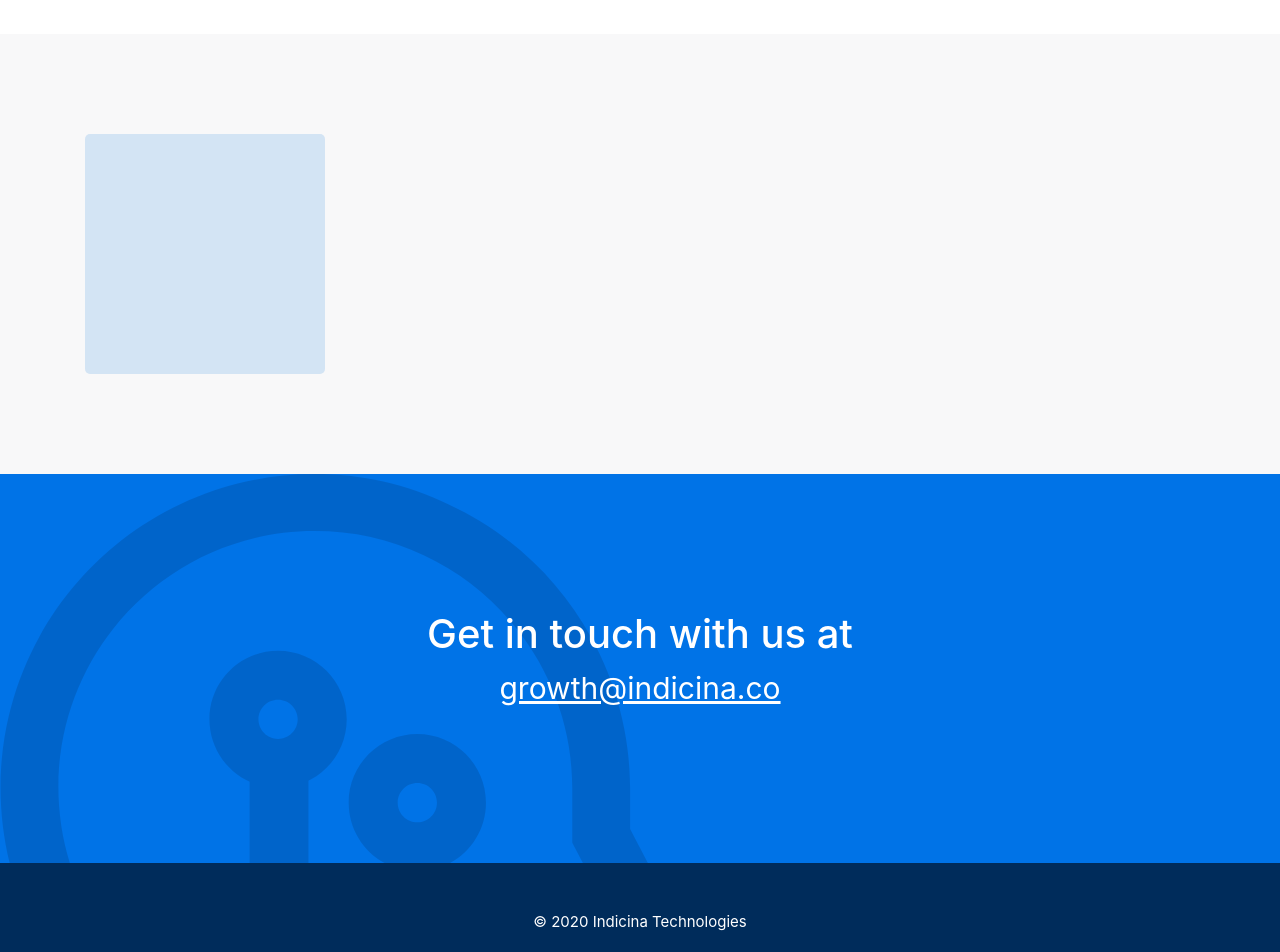
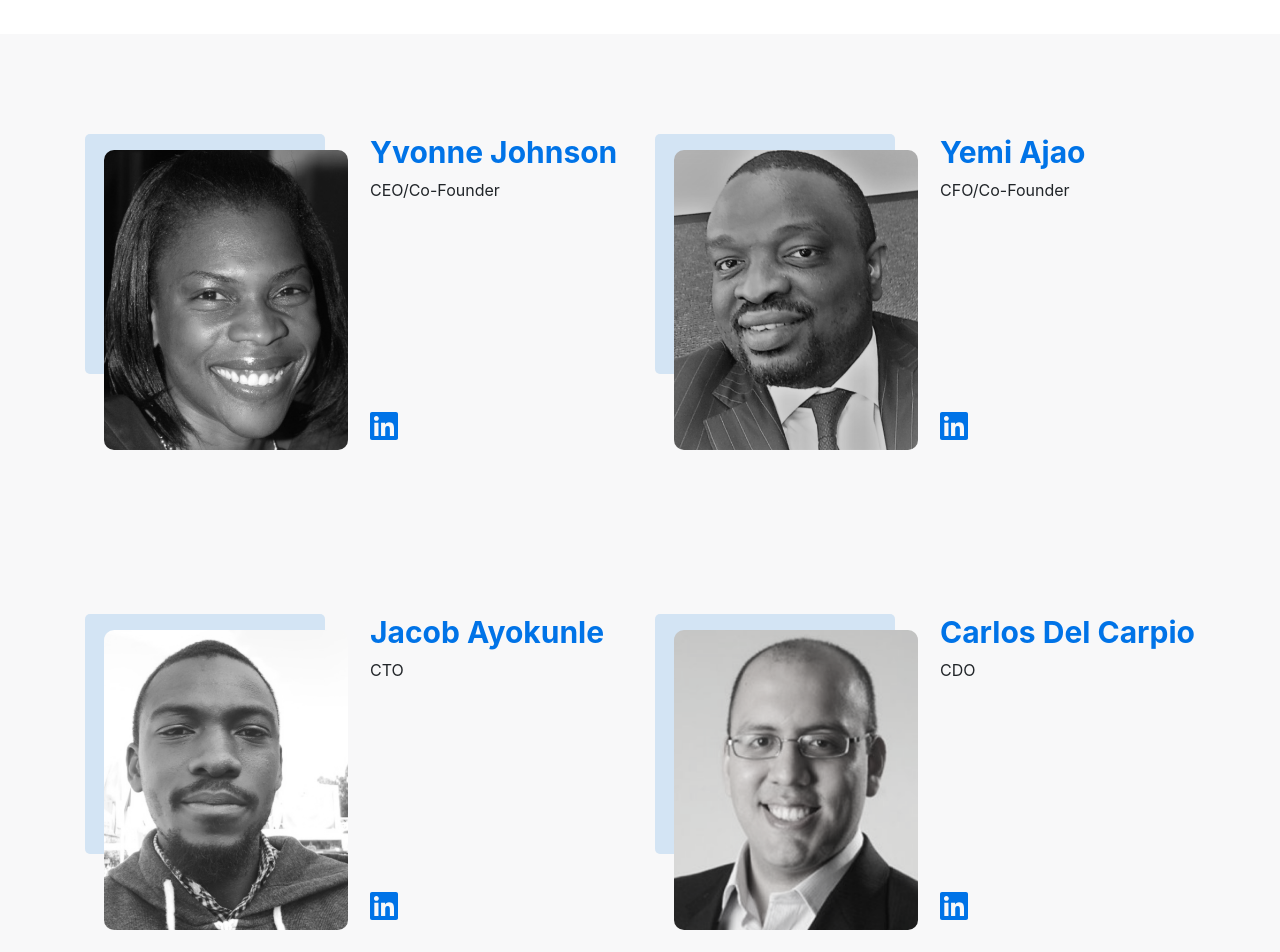
Before and after one commit to jideabdqudus/indicina, a React (Create React App) app: page /team in a window 1280 px wide. Shown: the part 380-1332 px from the top of the page. Built offline with nearby package versions, Linux system fonts and the light colour scheme.

Commit message:
Added Commit

```diff
--- a/package.json
+++ b/package.json
@@ -4,6 +4,10 @@
   "private": true,
   "dependencies": {
     "@ant-design/icons": "^4.2.2",
+    "@fortawesome/fontawesome-svg-core": "^1.2.30",
+    "@fortawesome/free-brands-svg-icons": "^5.14.0",
+    "@fortawesome/free-solid-svg-icons": "^5.14.0",
+    "@fortawesome/react-fontawesome": "^0.1.11",
     "@testing-library/jest-dom": "^4.2.4",
     "@testing-library/react": "^9.3.2",
     "@testing-library/user-event": "^7.1.2",
--- a/src/components/Members.js
+++ b/src/components/Members.js
@@ -1,14 +1,165 @@
-import React from 'react'
-import {Container} from 'reactstrap'
+import React from "react";
+import { Container, Row, Col } from "reactstrap";
+import Yvonne from "../assets/yvonne-johnson.png";
+import Yemi from "../assets/yemi-ajao.png";
+import Jacob from "../assets/jacob-ayokunle.png";
+import Carlos from "../assets/carlos-del-carpio.png";
+import { FontAwesomeIcon } from "@fortawesome/react-fontawesome";
+import { faLinkedin } from "@fortawesome/free-brands-svg-icons";
 
 const Members = () => {
-    return (
-        <Container>
-            <figure className="backPaper">
+  return (
+    <Container>
+      <Row>
+        <Col xs="6">
+          <Row>
+            <Col xs="6">
+              {" "}
+              <figure className="backPaper" style={{ marginBottom: "15rem" }}>
+                <img
+                  src={Yvonne}
+                  alt="Yvonne"
+                  height="300px"
+                  style={{ borderRadius: "10px" }}
+                />
+              </figure>
+            </Col>
+            <Col xs="6">
+              <h1
+                style={{
+                  color: "#0073e7",
+                  fontSize: "30px",
+                  fontWeight: "700",
+                }}
+              >
+                Yvonne Johnson
+              </h1>
+              <p>CEO/Co-Founder</p>
+              <a href="https://linkedin.com" target="__blank">
+                {" "}
+                <FontAwesomeIcon
+                  icon={faLinkedin}
+                  color="#0073e7"
+                  size="2x"
+                  style={{ marginTop: "12rem" }}
+                />
+              </a>
+            </Col>
+          </Row>{" "}
+        </Col>
+        <Col xs="6">
+          <Row>
+            <Col xs="6">
+              {" "}
+              <figure className="backPaper" style={{ marginBottom: "15rem" }}>
+                <img
+                  src={Yemi}
+                  alt="Yemi"
+                  height="300px"
+                  style={{ borderRadius: "10px" }}
+                />
+              </figure>
+            </Col>
+            <Col xs="6">
+              <h1
+                style={{
+                  color: "#0073e7",
+                  fontSize: "30px",
+                  fontWeight: "700",
+                }}
+              >
+                Yemi Ajao
+              </h1>
+              <p>CFO/Co-Founder</p>{" "}
+              <a href="https://linkedin.com" target="__blank">
+                {" "}
+                <FontAwesomeIcon
+                  icon={faLinkedin}
+                  color="#0073e7"
+                  size="2x"
+                  style={{ marginTop: "12rem" }}
+                />
+              </a>
+            </Col>
+          </Row>{" "}
+        </Col>
+      </Row>
+      <Row>
+        <Col xs="6">
+          <Row>
+            <Col xs="6">
+              {" "}
+              <figure className="backPaper" style={{ marginBottom: "15rem" }}>
+                <img
+                  src={Jacob}
+                  alt="Jacob"
+                  height="300px"
+                  style={{ borderRadius: "10px" }}
+                />
+              </figure>
+            </Col>
+            <Col xs="6">
+              <h1
+                style={{
+                  color: "#0073e7",
+                  fontSize: "30px",
+                  fontWeight: "700",
+                }}
+              >
+                Jacob Ayokunle
+              </h1>
+              <p>CTO</p>{" "}
+              <a href="https://linkedin.com" target="__blank">
+                {" "}
+                <FontAwesomeIcon
+                  icon={faLinkedin}
+                  color="#0073e7"
+                  size="2x"
+                  style={{ marginTop: "12rem" }}
+                />
+              </a>
+            </Col>
+          </Row>{" "}
+        </Col>
+        <Col xs="6">
+          <Row>
+            <Col xs="6">
+              {" "}
+              <figure className="backPaper" style={{ marginBottom: "15rem" }}>
+                <img
+                  src={Carlos}
+                  alt="Carlos"
+                  height="300px"
+                  style={{ borderRadius: "10px" }}
+                />
+              </figure>
+            </Col>
+            <Col xs="6">
+              <h1
+                style={{
+                  color: "#0073e7",
+                  fontSize: "30px",
+                  fontWeight: "700",
+                }}
+              >
+                Carlos Del Carpio
+              </h1>
+              <p>CDO</p>{" "}
+              <a href="https://linkedin.com" target="__blank">
+                {" "}
+                <FontAwesomeIcon
+                  icon={faLinkedin}
+                  color="#0073e7"
+                  size="2x"
+                  style={{ marginTop: "12rem" }}
+                />
+              </a>
+            </Col>
+          </Row>{" "}
+        </Col>
+      </Row>
+    </Container>
+  );
+};
 
-            </figure>
-        </Container>
-    )
-}
-
-export default Members
+export default Members;
```
Also changed, not shown: 1 other file (tests, documents, lock files or other folders).
